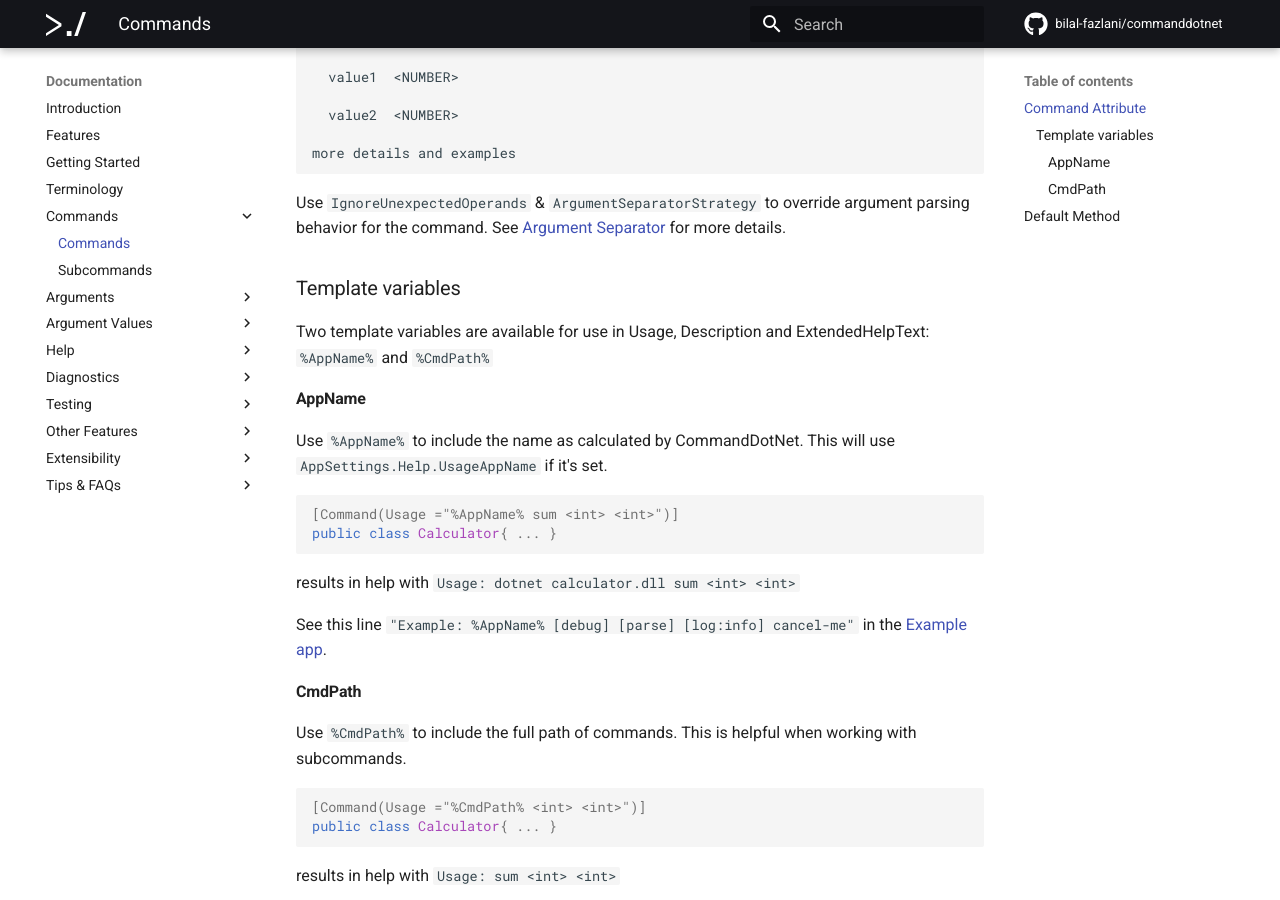
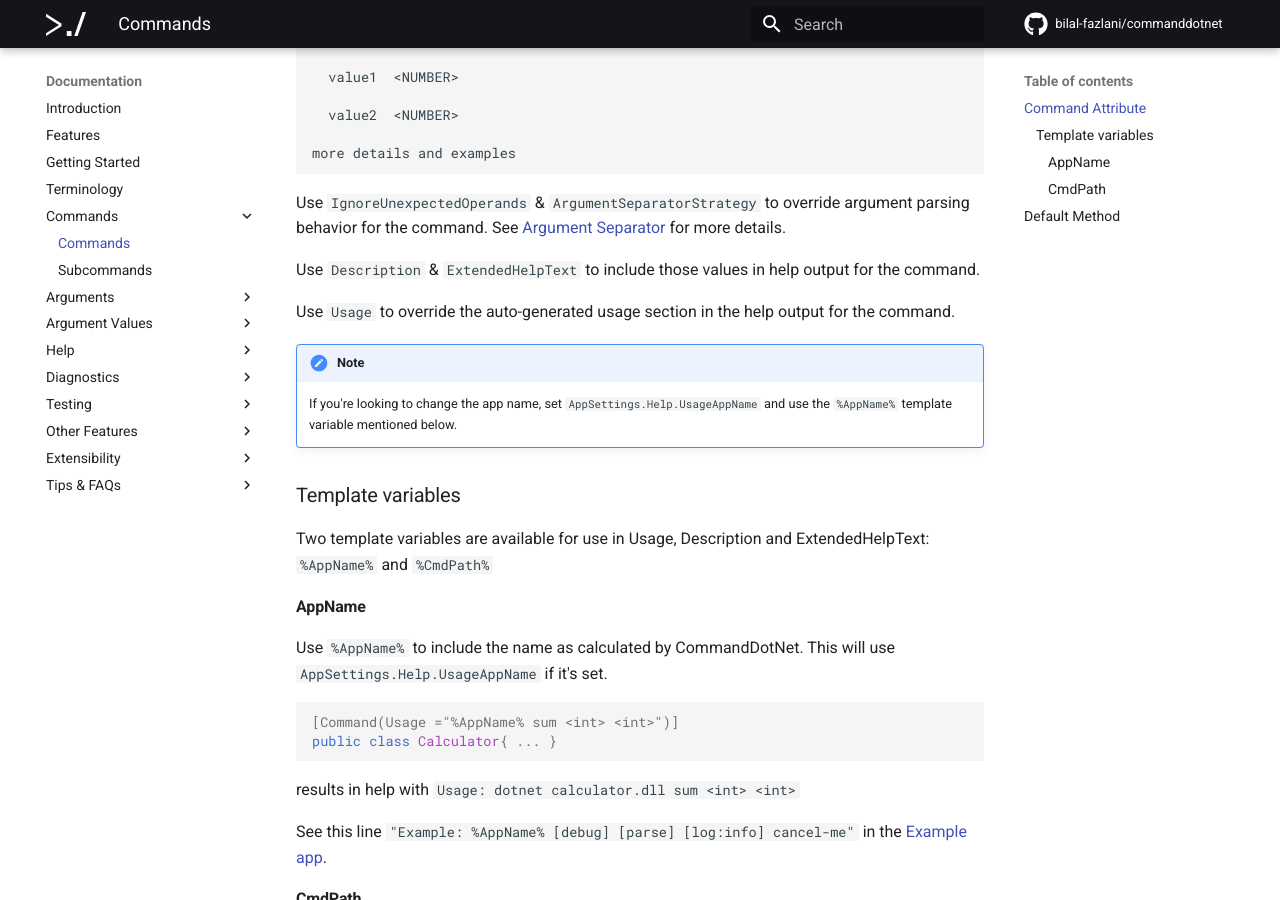
Before and after one commit to bilal-fazlani/commanddotnet, an MkDocs documentation site: the page built from docs/Commands/commands.md, in a window 1280 px wide and 900 px high, scrolled down 1600 px. Built offline with MkDocs 1.6.1 and Material for MkDocs 9.7.7, drawn with Linux system fonts in a browser that asks for light colours; comment, search, counter and statistics services are not loaded.

Commit message:
#227 clarify scope for CommandAttribute.Usage

```diff
--- a/docs/Commands/commands.md
+++ b/docs/Commands/commands.md
@@ -81,6 +81,13 @@ more details and examples
 
 Use `IgnoreUnexpectedOperands` & `ArgumentSeparatorStrategy` to override argument parsing behavior for the command. See [Argument Separator](../ArgumentValues/argument-separator.md) for more details.
 
+Use `Description` & `ExtendedHelpText` to include those values in help output for the command.
+
+Use `Usage` to override the auto-generated usage section in the help output for the command.
+
+!!! Note
+    If you're looking to change the app name, set `AppSettings.Help.UsageAppName` and use the `%AppName%` template variable mentioned below.
+
 ### Template variables
 
 Two template variables are available for use in Usage, Description and ExtendedHelpText: `%AppName%` and `%CmdPath%`
```
